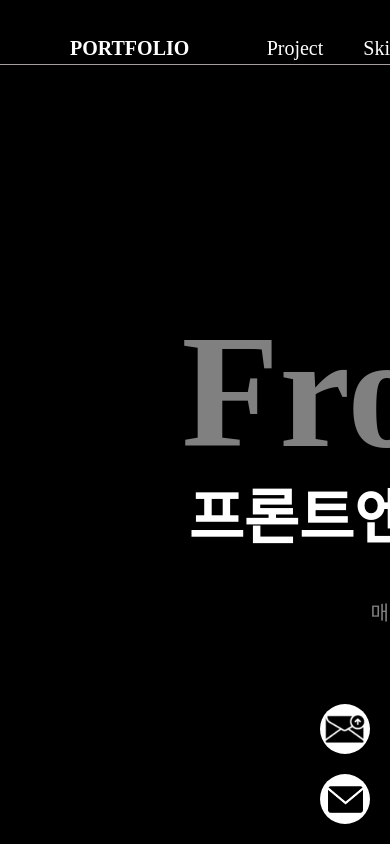
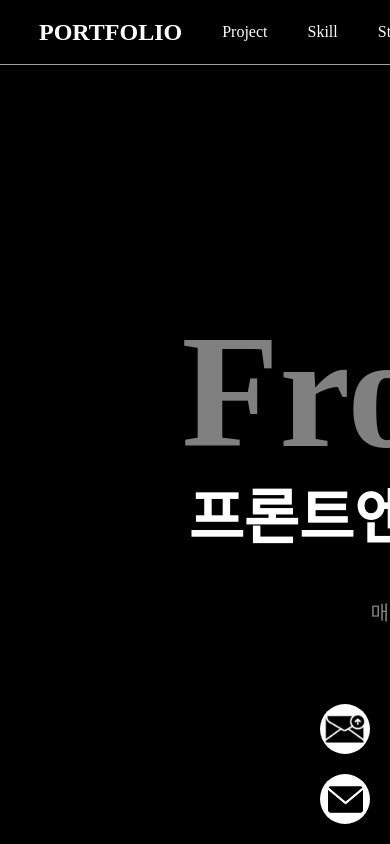
Before and after one commit to teakyungg/Frontend-Portfolio, a Next.js app: page / in a window 390 px wide. Shown: the top 844 px of the page. Built offline with nearby package versions, Linux system fonts and the light colour scheme; a web font is replaced by a local one.

Commit message:
refactor/Header.module.css add responsive

```diff
--- a/src/component/Header/Header.module.css
+++ b/src/component/Header/Header.module.css
@@ -1,7 +1,6 @@
 .header {
   width: 100%;
   height: var(--header-height);
-  min-width: 700px;
 
   border-bottom: 1px solid rgb(168, 157, 157);
   background-color: var(--basic-background);
@@ -9,22 +8,19 @@
 
   position: fixed;
   z-index: 999;
-}
 
   .inner {
     width: 80%;
     height: 100%;
-
-  padding: 16px 0;
     margin: 0 auto;
 
     display: flex;
     justify-content: space-between;
     align-items: center;
-}
+    gap: 20px;
 
     .title {
-  font-size: 20px;
+      font-size: 1.5em;
       font-weight: 600;
     }
 
@@ -34,7 +30,7 @@
       li {
         cursor: pointer;
         font-family: "YeongwolTTF-Regular";
-    font-size: 20px;
+        font-size: 1em;
         padding: 20px;
       }
 
@@ -42,3 +38,7 @@
         font-weight: bold;
       }
     }
+  }
+}
+
+/* 헤더 반응형 조절하기 */
```
Lines whose indentation alone changed are shown as unchanged.
